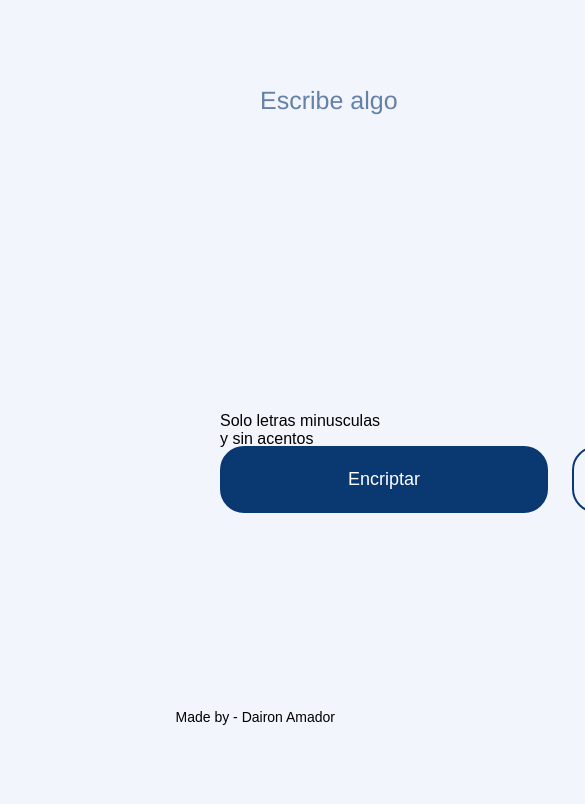
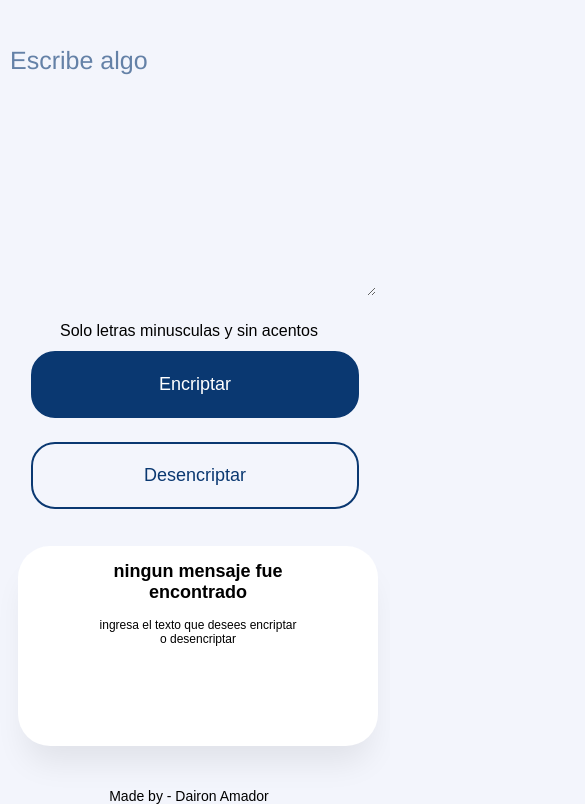
Before and after one commit to daironamador/encriptador, a plain HTML site: page index.html in a window 390 px wide. Shown: the part 104-908 px from the top of the page, 585 px wide, since content can reach past the window. Before the commit the page ends 844 px from the top, so only its background shows below. Drawn offline with Linux system fonts and the light colour scheme.

Commit message:
Inicio responsive Mobil

```diff
--- a/index.js
+++ b/index.js
@@ -58,7 +58,7 @@ btnDecrypt.addEventListener('click', ()=>{
    if(inputText.value.length == 0 ){
     document.getElementById("infoToCopy").style.display = "none";
     document.getElementById("infoToHide").style.display = "";
-   }
+   }git
 
 
 });
--- a/style.css
+++ b/style.css
@@ -1,10 +1,10 @@
 body {
-font-family: Arial, Helvetica, sans-serif;
+    font-family: Arial, Helvetica, sans-serif;
     background: #F3F5FC;
 }
 
 #logo{
-    display: flex;
+display: flex;
 flex-direction: column;
 align-items: flex-start;
 padding: 0px;
@@ -45,8 +45,6 @@ height: 48px;
 .results {
     display: flex;
     position: absolute;
-    width: 280px;
-    height: 580px;
     left: 1010px;
     top: 30px;
     background: #FFFFFF;
@@ -68,9 +66,6 @@ height: 48px;
 }
 
 #messagebox {
-    position: absolute;
-    width: 200px;
-    left: 15%;
     top: 320px;
     font-size: 12px !important;
     text-align: center;
@@ -172,7 +167,6 @@ top: 550px;
 #text-encrypted {
     margin-top: 25px;
     width: 249px;
-    height: 452px;
     font-size: 19px;
 }
 
@@ -182,3 +176,109 @@ footer {
     left: 45%;
     font-size: 14px;
 }
+
+
+@media (max-width:395px){
+    #logo {
+        display: flex;
+        flex-direction: column;
+        align-items: flex-start;
+        padding: 0px;
+        position: absolute;
+        left: -20px;
+        top: 20px;
+    }
+
+    #input-text {
+        position: absolute;
+        top: 150px;
+        left: 10px;
+        width: 366px;
+        height: 250px;
+        padding: 0px;
+        background: #F3F5FC;
+        border: none;
+        font-family: helvetica;
+        font-size: 25px;
+        color: #0a3871;
+    }
+
+
+    #warning {
+        position: absolute;
+        top: 410px;
+        left: 60px;
+    }
+
+    #buttons {
+        display: flex;
+        flex-direction: column;
+        align-items: center;
+        padding: 0px;
+        gap: 24px;
+        position: absolute;
+        width: 390px;
+        left: 0px;
+        height: 67px;
+        top: 500px;
+        justify-content: center;
+    }
+
+    .results {
+        display: flex;
+        position: absolute;
+        width: 360px;
+        gap: 90px;
+        min-height: 200px;
+        left: 18px;
+        top: 650px;
+        background: #FFFFFF;
+        box-shadow: 0px 24px 32px -8px rgb(0 0 0 / 8%);
+        border-radius: 32px;
+        flex-direction: column;
+        align-items: center;
+        align-content: center;
+        justify-content: space-between;
+    }
+
+    div#muneco {
+        display: none;
+    }
+
+    #messagebox {
+        width: 200px;
+        top: 320px;
+        font-size: 12px !important;
+        text-align: center;
+    }
+
+    footer {
+        position: absolute;
+        top: 892px;
+        left: 28%;
+        font-size: 14px;
+    }
+
+    #text-encrypted {
+        margin-top: 25px;
+        width: 300px;
+        font-size: 19px;
+        padding-bottom: 70px;
+    }
+
+    #btn-copy {
+        box-sizing: border-box;
+        display: flex;
+        flex-direction: row;
+        align-items: center;
+        width: 300px;
+        height: 57px;
+        background: rgb(0 0 0 / 0%);
+        color: #0A3871;
+        border-radius: 24px;
+        justify-content: center;
+        font-size: 18px;
+        border: 2px solid #0a3871;
+        align-content: center;
+    }
+  }
```
